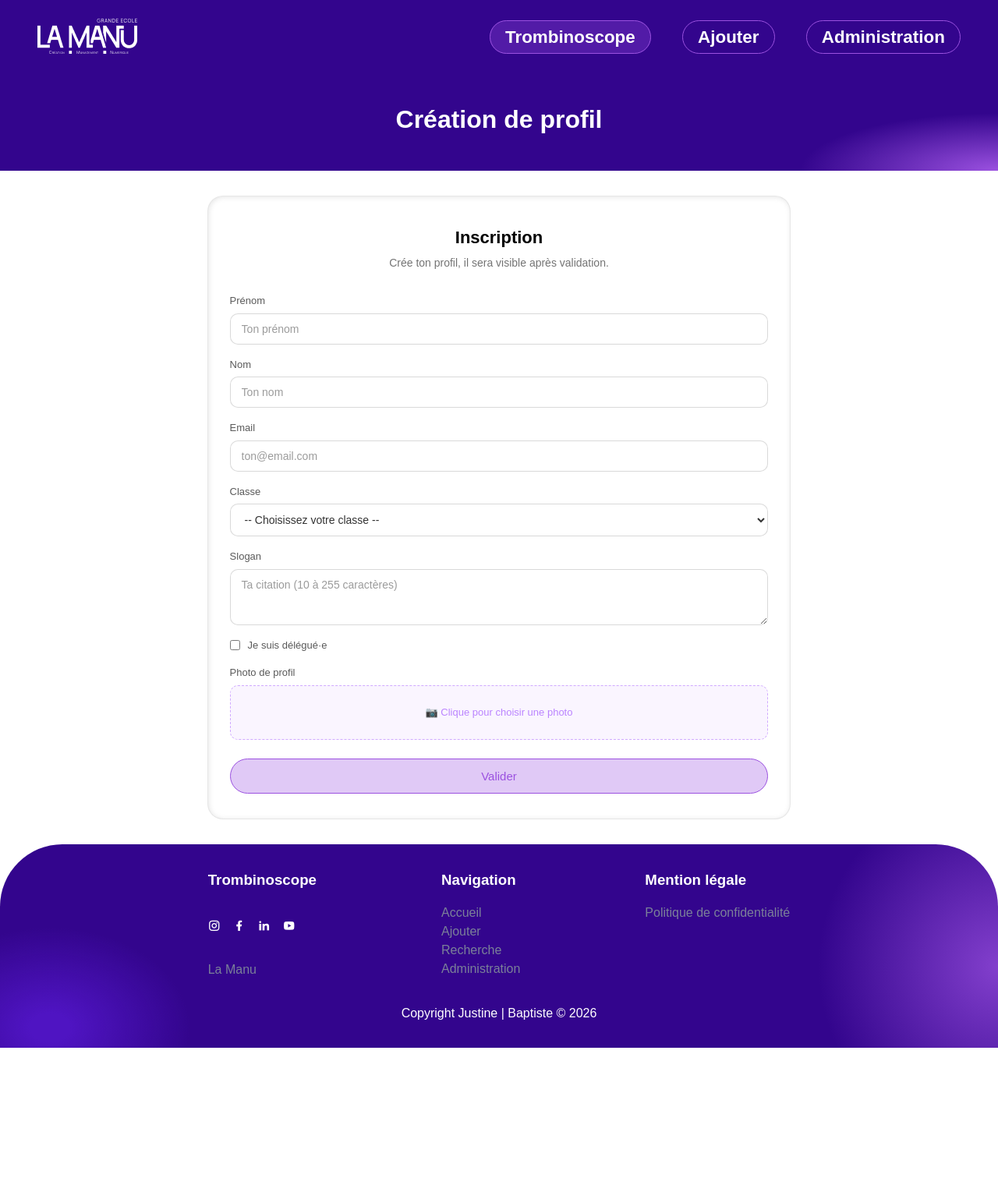
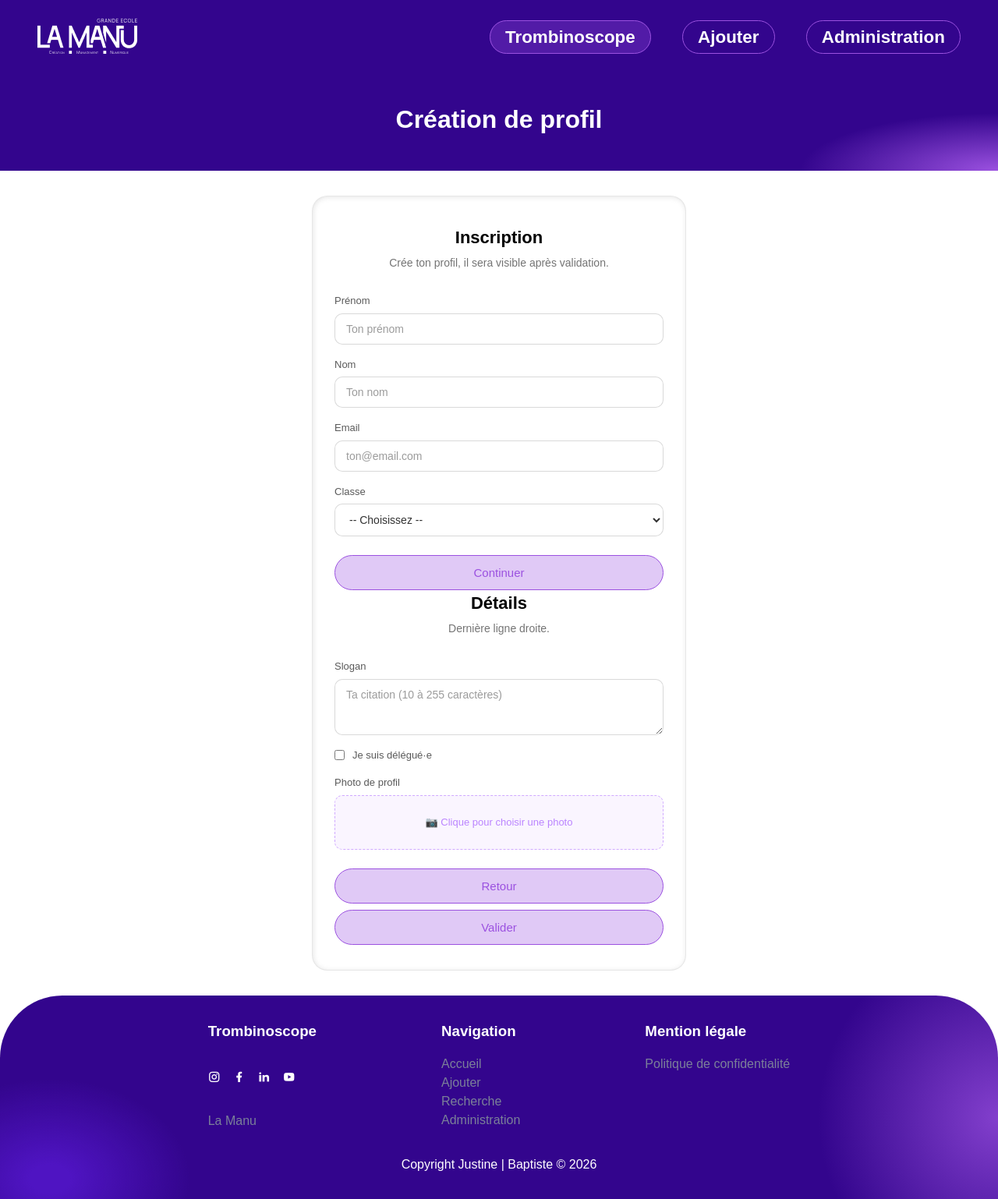
Before and after one commit to MarchandBaptiste/Trombinoscope, a PHP site: page /source/pages/add_student.php in a window 1280 px wide. Shown: the whole page at 78% size. Before the commit the page ends 1344 px from the top, so only its background shows below. Run offline with PHP 8.4, Linux system fonts and the light colour scheme; data that the repository does not hold is empty; some libraries are stand-ins or nearby versions.

Commit message:
style mobil

```diff
--- a/assets/css/style.css
+++ b/assets/css/style.css
@@ -849,7 +849,7 @@ footer div .footer-link {
   }
 
   .desktop-only {
-    display: table; /* On affiche le tableau */
+    display: table;
   }
 
   .trombi-table {
@@ -882,70 +882,7 @@ footer div .footer-link {
     padding: 2rem 6rem;
   }
   /* Page inscription formulaire*/
-  .page-inscription {
-    display: flex;
-    justify-content: center;
-    padding: 2rem 1rem;
-  }
 
-  .inscription-wrapper {
-    max-width: 60%;
-  }
-
-  .inscription-form {
-    display: flex;
-    flex-direction: column;
-    gap: 0;
-}
-
-.inscription-etape {
-    display: flex;
-    min-height: 420px;
-}
-
-.inscription-panneau {
-    flex: 1;
-    display: flex;
-    flex-direction: column;
-    justify-content: center;
-    align-items: center;
-    padding: 3rem 2rem;
-}
-
-.inscription-panneau--violet {
-    background: linear-gradient(135deg, var(--blue), var(--pink));
-    color: white;
-}
-
-.inscription-panneau--violet h1 {
-    font-size: 1.5rem;
-    font-weight: 500;
-    text-align: center;
-    color: white;
-}
-
-.inscription-accroche {
-    font-size: 1.8rem;
-    font-weight: 600;
-    color: white;
-    text-align: center;
-}
-
-.inscription-panneau--blanc {
-    background: white;
-}
-
-.inscription-actions {
-    display: flex;
-    gap: 1rem;
-    justify-content: flex-end;
-    margin-top: 8px;
-}
-
-.inscription-actions .btn-submit {
-    width: auto;
-    margin-top: 0;
-}
   /* footer */
   footer {
     background:
--- a/assets/js/script.js
+++ b/assets/js/script.js
@@ -1,8 +1,10 @@
+document.addEventListener("DOMContentLoaded", () => {
   const menuBtn = document.querySelector(".menu-hamburger");
   const navLinks = document.querySelector(".nav-links");
   const navBar = document.querySelector(".navbar");
   const overlay = document.querySelector(".overlay");
 
+  if (menuBtn && navLinks && navBar && overlay) {
     menuBtn.addEventListener("click", () => {
       navLinks.classList.toggle("open");
       navBar.classList.toggle("open");
@@ -14,3 +16,26 @@ menuBtn.addEventListener("click", () => {
         menuBtn.src = "/assets/images/icon-hamburger.svg";
       }
     });
+  }
+
+  const btnSuivant = document.getElementById("btn-etape-suivante");
+  const btnPrecedent = document.getElementById("btn-etape-precedente");
+  const container = document.getElementById("container");
+
+  if (btnSuivant && btnPrecedent && container) {
+    btnSuivant.addEventListener("click", () => {
+      container.classList.add("right-panel-active");
+    });
+
+    btnPrecedent.addEventListener("click", () => {
+      container.classList.remove("right-panel-active");
+    });
+  }
+});
+
+function updatePhotoLabel(input) {
+    const label = document.getElementById('upload-label');
+    if (input.files && input.files[0]) {
+        label.textContent = '✅ ' + input.files[0].name;
+    }
+}
--- a/source/pages/add_student.php
+++ b/source/pages/add_student.php
@@ -89,65 +89,61 @@ if ($_SERVER['REQUEST_METHOD'] === 'POST') {
     <h1>Création de profil</h1>
 </div>
 <div class="page-inscription">
-    <div class="inscription-wrapper">
 
     <?php if ($_SERVER['REQUEST_METHOD'] === 'POST' && !empty($sentance)) { ?>
         <p class="message-retour <?= $signIn ? 'valid' : 'error' ?>">
             <?= htmlspecialchars($sentance) ?>
         </p>
     <?php } ?>
+
+    <div class="inscription-wrapper" id="container">
         <form class="formulaire" action="" method="POST" enctype="multipart/form-data">
 
+            <div class="form-container etape-1-container">
+                <div class="champs-wrapper">
                     <h2>Inscription</h2>
                     <p class="subtitle">Crée ton profil, il sera visible après validation.</p>
 
                     <div class="champs">
                         <label for="first_name">Prénom</label>
-                <input type="text" id="first_name" name="first_name"
-                    placeholder="Ton prénom"
-                    value="<?= htmlspecialchars($first_name ?? '') ?>" required />
+                        <input type="text" id="first_name" name="first_name" placeholder="Ton prénom" value="<?= htmlspecialchars($first_name ?? '') ?>" required />
                     </div>
-
                     <div class="champs">
                         <label for="last_name">Nom</label>
-                <input type="text" id="last_name" name="last_name"
-                    placeholder="Ton nom"
-                    value="<?= htmlspecialchars($last_name ?? '') ?>" required />
+                        <input type="text" id="last_name" name="last_name" placeholder="Ton nom" value="<?= htmlspecialchars($last_name ?? '') ?>" required />
                     </div>
-
                     <div class="champs">
                         <label for="email">Email</label>
-                <input type="email" id="email" name="email"
-                    placeholder="ton@email.com"
-                    value="<?= htmlspecialchars($email ?? '') ?>" required />
+                        <input type="email" id="email" name="email" placeholder="ton@email.com" value="<?= htmlspecialchars($email ?? '') ?>" required />
                     </div>
-
                     <div class="champs">
                         <label for="class_id">Classe</label>
                         <select id="class_id" name="class_id" required>
-                    <option value="">-- Choisissez votre classe --</option>
+                            <option value="">-- Choisissez --</option>
                             <?php foreach ($classes as $class) { ?>
-                        <option value="<?= $class['class_id'] ?>"
-                            <?= (isset($_POST['class_id']) && $_POST['class_id'] == $class['class_id']) ? 'selected' : '' ?>>
+                                <option value="<?= $class['class_id'] ?>" <?= (isset($_POST['class_id']) && $_POST['class_id'] == $class['class_id']) ? 'selected' : '' ?>>
                                     <?= htmlspecialchars($class['name']) ?>
                                 </option>
                             <?php } ?>
                         </select>
                     </div>
+                    <button type="button" class="btn-cta" id="btn-etape-suivante">Continuer</button>
+                </div>
+            </div>
+
+            <div class="form-container etape-2-container">
+                <div class="champs-wrapper">
+                    <h2>Détails</h2>
+                    <p class="subtitle">Dernière ligne droite.</p>
 
                     <div class="champs">
                         <label for="slogan">Slogan</label>
-                <textarea id="slogan" name="slogan" rows="3"
-                    placeholder="Ta citation (10 à 255 caractères)"
-                    required><?= htmlspecialchars($slogan ?? '') ?></textarea>
+                        <textarea id="slogan" name="slogan" rows="3" placeholder="Ta citation (10 à 255 caractères)" required><?= htmlspecialchars($slogan ?? '') ?></textarea>
                     </div>
-
                     <div class="champs champs-inline">
-                <input type="checkbox" id="is_delegate" name="is_delegate"
-                    <?= isset($_POST['is_delegate']) ? 'checked' : '' ?> />
+                        <input type="checkbox" id="is_delegate" name="is_delegate" <?= isset($_POST['is_delegate']) ? 'checked' : '' ?> />
                         <label for="is_delegate">Je suis délégué·e</label>
                     </div>
-
                     <div class="champs">
                         <label>Photo de profil</label>
                         <div class="zonephoto" onclick="document.getElementById('photo_path').click()">
@@ -158,8 +154,26 @@ if ($_SERVER['REQUEST_METHOD'] === 'POST') {
                             <span class="upload" id="upload-label">📷 Clique pour choisir une photo</span>
                         </div>
                     </div>
+                </div>
+                <div class="actions-inline">
+                    <button type="button" class="btn-cta btn-ghost" id="btn-etape-precedente">Retour</button>
+                    <button type="submit" class="btn-cta">Valider</button>
+                </div>
+            </div>
+    </div>
 
-            <button type="submit" class="btn-cta">Valider</button>
+    <div class="overlay-container">
+        <div class="overlay">
+            <div class="overlay-panel overlay-left">
+                <h2>Étape 2</h2>
+                <p>Ajoute ta photo et ta citation pour terminer.</p>
+            </div>
+            <div class="overlay-panel overlay-right">
+                <h2>Étape 1</h2>
+                <p>Renseigne tes informations personnelles.</p>
+            </div>
+        </div>
+    </div>
 
     </form>
 </div>
```
Also changed, not shown: source/uploads/photo_69d6eb6605a961.79679198.png (added), source/uploads/photo_69d6eb8fb6b892.13759942.png (added). Lines whose indentation alone changed are shown as unchanged.
